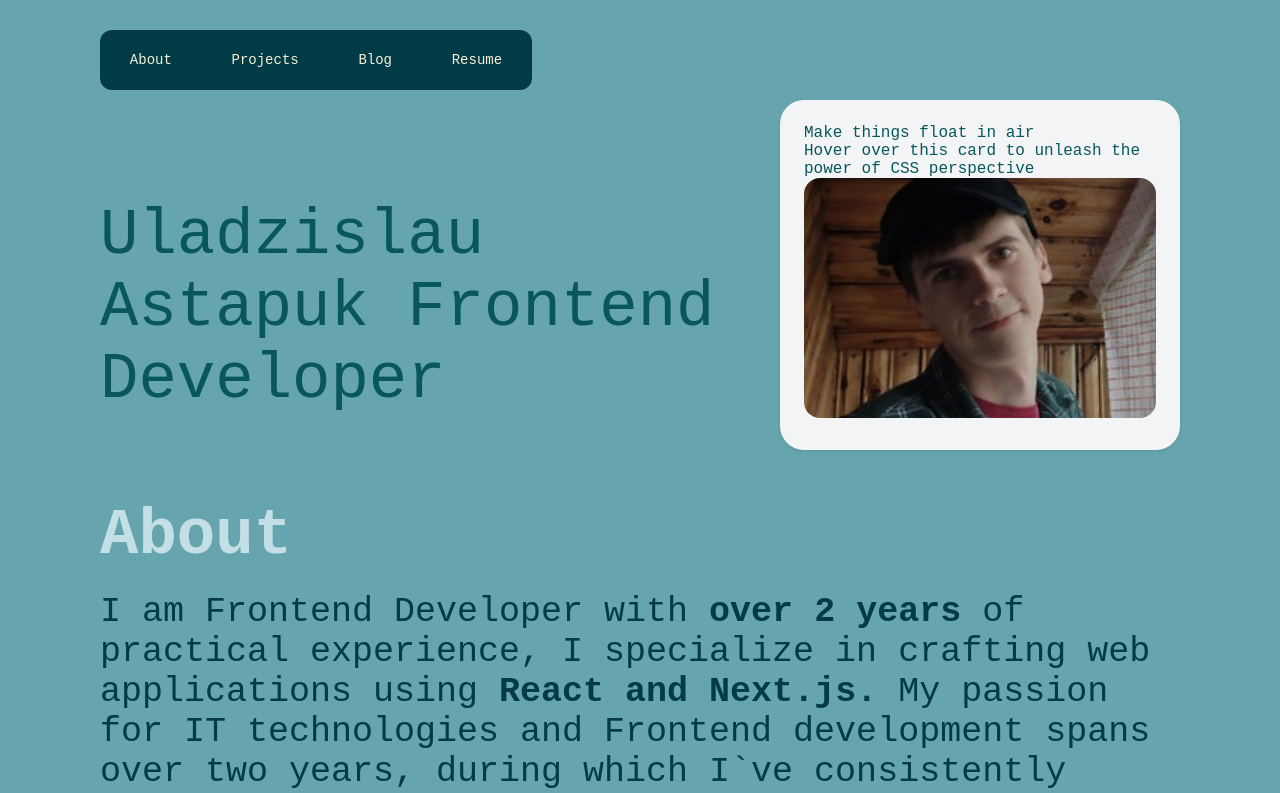
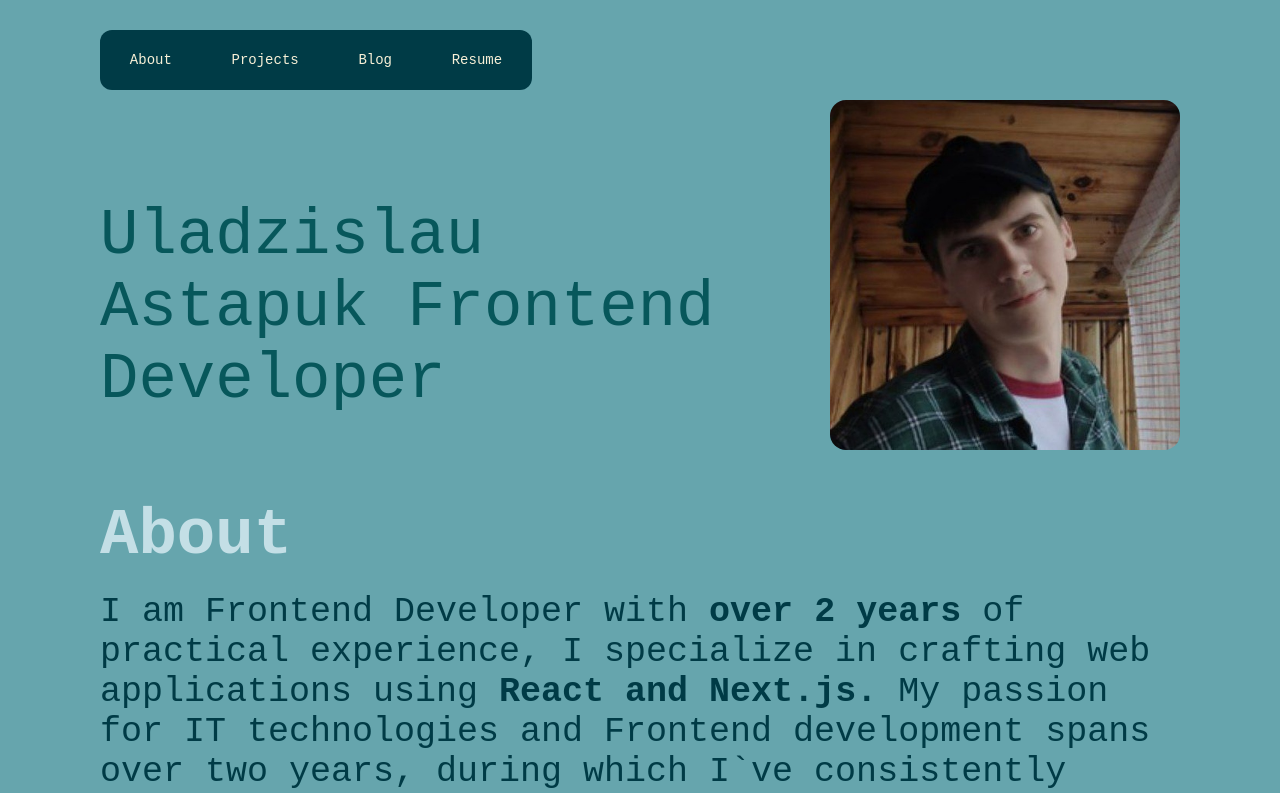
Before and after one commit to Sp0ngbik/partfolio, a Next.js app: page / in a window 1280 px wide. Shown: the top 793 px of the page. Built offline with nearby package versions, Linux system fonts and the light colour scheme.

Commit message:
3d refactor

```diff
--- a/src/app/page.module.scss
+++ b/src/app/page.module.scss
@@ -13,10 +13,6 @@
     height: 150px;
     font-size: 64px;
   }
-
-  & img {
-    border-radius: 5px;
-  }
 }
 
 .about {
@@ -25,7 +21,7 @@
   display: flex;
   flex-direction: column;
 
-  padding: 20px 0;
+  padding: 20px 0 40px;
 
   font-size: var(--font-size-m-large);
   color: var(--color-dark-900);
--- a/src/app/page.tsx
+++ b/src/app/page.tsx
@@ -1,18 +1,15 @@
 'use client'
-import Image from 'next/image'
-import myPhoto from '@/../public/myPhoto.jpg'
 import s from './page.module.scss'
 import React, { RefObject, useEffect, useRef } from 'react'
 import { gsap, TextPlugin } from 'gsap/all'
 import TechSkills from '@/components/TechSkills/TechSkills'
-import { ThreeDCardDemo } from '@/components/Card/SuperCard'
+import { ProfileCard } from '@/components/ProfileCard/ProfileCard'
 
 export default function Home() {
-  gsap.registerPlugin(TextPlugin)
   const textProduce: RefObject<HTMLDivElement> = useRef(null)
-  const avatarRef: RefObject<HTMLImageElement> = useRef(null)
-
+  const containerRef: RefObject<HTMLDivElement> = useRef(null)
   useEffect(() => {
+    gsap.registerPlugin(TextPlugin)
     gsap.to(textProduce.current, {
       duration: 3,
       text: {
@@ -20,36 +17,14 @@ export default function Home() {
       },
       ease: 'none',
     })
-    gsap.fromTo(
-      avatarRef.current,
-      {
-        opacity: 0,
-        scale: 1.4,
-      },
-      {
-        opacity: 1,
-        scale: 1,
-        duration: 1.3,
-        ease: 'power3.inOut',
-      }
-    )
   })
-
 
   return (
     <main>
-      <div className={s.infoBlock}>
+      <div className={s.infoBlock} ref={containerRef}>
         <div ref={textProduce}></div>
         <div>
-          {/*<Image*/}
-          {/*  priority={true}*/}
-          {/*  ref={avatarRef}*/}
-          {/*  src={myPhoto}*/}
-          {/*  alt={'photo not found'}*/}
-          {/*  height={350}*/}
-          {/*  width={350}*/}
-          {/*/>*/}
-          <ThreeDCardDemo />
+          <ProfileCard />
         </div>
       </div>
       <div className={s.about}>
--- a/src/components/Card/SuperCard.tsx
+++ /dev/null
@@ -1,96 +0,0 @@
-import React from 'react'
-import Image from 'next/image'
-import {CardBody, CardContainer, CardItem} from '@/components/Card/Card'
-import myPhoto from '@/../public/myPhoto.jpg'
-
-export function ThreeDCardDemo() {
-  return (
-    <CardContainer>
-      <CardBody
-        style={{
-          backgroundColor: '#F3F4F6',
-          position: 'relative',
-          boxShadow: '0 1px 2px rgba(0, 0, 0, 0.05), 0 2px 4px rgba(0, 0, 0, 0.05)',
-          borderWidth: '1px',
-          borderColor: 'rgba(0, 0, 0, 0.1)',
-          borderRadius: '1.5rem',
-          padding: '1.5rem',
-          width: '400px',
-          // maxWidth: '30rem',
-          height: '350px',
-        }}
-      >
-        <CardItem
-          translateZ="50"
-          style={{
-            fontSize: '1.25rem',
-            fontWeight: 'bold',
-            color: '#4B5563',
-          }}
-        >
-          Make things float in air
-        </CardItem>
-        <CardItem
-          as="p"
-          translateZ="60"
-          style={{
-            color: '#6B7280',
-            fontSize: '0.875rem',
-            maxWidth: '20rem',
-            marginTop: '0.75rem',
-          }}
-        >
-          Hover over this card to unleash the power of CSS perspective
-        </CardItem>
-        <CardItem>
-          <Image
-            src={myPhoto}
-            style={{
-              height: '15rem',
-              width: '100%',
-              objectFit: 'cover',
-              borderRadius: '1rem',
-            }}
-            alt="thumbnail"
-          />
-        </CardItem>
-        <div
-          style={{
-            display: 'flex',
-            justifyContent: 'space-between',
-            alignItems: 'center',
-            marginTop: '3.125rem',
-          }}
-        >
-          {/*<CardItem*/}
-          {/*  // translateZ={20}*/}
-          {/*  as="a"*/}
-          {/*  style={{*/}
-          {/*    padding: '0.5rem 1rem',*/}
-          {/*    borderRadius: '1rem',*/}
-          {/*    fontSize: '0.75rem',*/}
-          {/*    fontWeight: 'normal',*/}
-          {/*    color: '#1E40AF',*/}
-          {/*  }}*/}
-          {/*>*/}
-          {/*  Try now →*/}
-          {/*</CardItem>*/}
-          {/*<CardItem*/}
-          {/*  // translateZ={20}*/}
-          {/*  as="button"*/}
-          {/*  style={{*/}
-          {/*    padding: '0.5rem 1rem',*/}
-          {/*    borderRadius: '1rem',*/}
-          {/*    backgroundColor: '#000',*/}
-          {/*    color: '#fff',*/}
-          {/*    fontSize: '0.75rem',*/}
-          {/*    fontWeight: 'bold',*/}
-          {/*  }}*/}
-          {/*>*/}
-          {/*  Sign up*/}
-          {/*</CardItem>*/}
-        </div>
-      </CardBody>
-    </CardContainer>
-  )
-}
--- /dev/null
+++ b/src/components/ProfileCard/CardConstructor/Card.module.scss
@@ -0,0 +1,3 @@
+.mouseProvider {
+  perspective: 1000px;
+}
--- a/src/components/Card/Card.tsx
+++ b/src/components/ProfileCard/CardConstructor/Card.tsx
@@ -1,15 +1,15 @@
 import React, { createContext, useRef, useState } from 'react'
+import style from './Card.module.scss'
 
 const MouseEnterContext = createContext<
   [boolean, React.Dispatch<React.SetStateAction<boolean>>] | undefined
 >(undefined)
 export const CardContainer = ({
   children,
-  style,
-  containerClassName,
+  className,
 }: {
   children?: React.ReactNode
-  style?: React.CSSProperties
+  className?: string
   containerClassName?: string
 }) => {
   const containerRef = useRef<HTMLDivElement>(null)
@@ -20,7 +20,6 @@ export const CardContainer = ({
     const { left, top, width, height } = containerRef.current.getBoundingClientRect()
     const x = (e.clientX - left - width / 2) / 25
     const y = (e.clientY - top - height / 2) / 25
-    // containerRef.current.style.transition = 'none'
     containerRef.current.style.transition = 'transform 0.8ms ease'
     containerRef.current.style.transform = `rotateY(${x}deg) rotateX(${y}deg)`
   }
@@ -39,29 +38,13 @@ export const CardContainer = ({
 
   return (
     <MouseEnterContext.Provider value={[isMouseEntered, setIsMouseEntered]}>
-      <div
-        className={containerClassName}
-        style={{
-          width: '400px',
-          // height: '400px',
-          perspective: '1000px',
-          // transition: '0.2ms ease-in',
-        }}
-      >
+      <div className={style.mouseProvider}>
         <div
           ref={containerRef}
           onMouseEnter={handleMouseEnter}
           onMouseMove={handleMouseMove}
           onMouseLeave={handleMouseLeave}
-          style={{
-            // display: 'flex',
-            // alignItems: 'center',
-            // justifyContent: 'center',
-            // position: 'relative',
-            // transition: 'all 200ms ease',
-            // transformStyle: 'preserve-3d',
-            ...style,
-          }}
+          className={className}
         >
           {children}
         </div>
@@ -73,32 +56,17 @@ export const CardContainer = ({
 export const CardBody = ({
   children,
   className,
-  style,
 }: {
   children: React.ReactNode
   className?: string
-  style: React.CSSProperties
 }) => {
-  return (
-    <div
-      className={className}
-      style={{
-        // height: '24rem',
-        // width: '24rem',
-        // transformStyle: 'preserve-3d',
-        ...style,
-      }}
-    >
-      {children}
-    </div>
-  )
+  return <div className={className}>{children}</div>
 }
 
 export const CardItem = ({
   as: Tag = 'div',
   children,
   className,
-  style,
   translateX = 0,
   translateY = 0,
   translateZ = 0,
@@ -109,7 +77,6 @@ export const CardItem = ({
 }: {
   as?: React.ElementType
   children: React.ReactNode
-  style?: React.CSSProperties
   className?: string
   translateX?: number | string
   translateY?: number | string
@@ -118,31 +85,9 @@ export const CardItem = ({
   rotateY?: number | string
   rotateZ?: number | string
 }) => {
-  const ref = useRef<HTMLDivElement>(null)
-  // const [isMouseEntered] = useMouseEnter()
-
-  // const handleAnimations = () => {
-  //   if (!ref.current) return
-  //   if (isMouseEntered) {
-  //     ref.current.style.transform = `translateX(${translateX}px) translateY(${translateY}px) translateZ(${translateZ}px) rotateX(${rotateX}deg) rotateY(${rotateY}deg) rotateZ(${rotateZ}deg)`
-  //   } else {
-  //     ref.current.style.transform = `translateX(0px) translateY(0px) translateZ(0px) rotateX(0deg) rotateY(0deg) rotateZ(0deg)`
-  //   }
-  // }
-  // useEffect(() => {
-  //   handleAnimations()
-  // }, [isMouseEntered])
-
   return (
-    <Tag ref={ref} {...rest}>
+    <Tag className={className} {...rest}>
       {children}
     </Tag>
   )
 }
-// export const useMouseEnter = () => {
-//     const context = useContext(MouseEnterContext)
-//     if (context === undefined) {
-//         throw new Error('useMouseEnter must be used within a MouseEnterProvider')
-//     }
-//     return context
-// }
--- /dev/null
+++ b/src/components/ProfileCard/ProfileCard.module.scss
@@ -0,0 +1,12 @@
+.cardBody {
+  position: relative;
+  width: 350px;
+  height: 350px;
+}
+
+.profileImage {
+  width: 100%;
+  height: 100%;
+  object-fit: cover;
+  border-radius: 1rem;
+}
--- /dev/null
+++ b/src/components/ProfileCard/ProfileCard.tsx
@@ -0,0 +1,40 @@
+import React, { RefObject, useEffect, useRef } from 'react'
+import Image from 'next/image'
+import { CardBody, CardContainer, CardItem } from '@/components/ProfileCard/CardConstructor/Card'
+import myPhoto from '@/../public/myPhoto.jpg'
+import { gsap } from 'gsap/all'
+import style from './ProfileCard.module.scss'
+export function ProfileCard() {
+  const avatarRef: RefObject<HTMLImageElement> = useRef(null)
+  useEffect(() => {
+    gsap.fromTo(
+      avatarRef.current,
+      {
+        opacity: 0,
+        scale: 1.4,
+      },
+      {
+        opacity: 1,
+        scale: 1,
+        duration: 1.3,
+        ease: 'power3.inOut',
+      }
+    )
+  })
+  return (
+    <CardContainer>
+      <CardBody
+          className={style.cardBody}
+      >
+        <CardItem>
+          <Image
+            ref={avatarRef}
+            src={myPhoto}
+            className={style.profileImage}
+            alt="thumbnail"
+          />
+        </CardItem>
+      </CardBody>
+    </CardContainer>
+  )
+}
--- a/src/components/TechSkills/TechSkills.tsx
+++ b/src/components/TechSkills/TechSkills.tsx
@@ -4,7 +4,6 @@ import { ScrollTrigger } from 'gsap/ScrollTrigger'
 
 import s from './techSkills.module.scss'
 import { techArr, toolsArr, uiArr } from '@/common/const/const'
-import { ThreeDCardDemo } from '@/components/Card/SuperCard'
 
 interface AnimationOptions {
   from: { [key: string]: number | string }
--- a/src/components/TechSkills/techSkills.module.scss
+++ b/src/components/TechSkills/techSkills.module.scss
@@ -5,7 +5,7 @@
 
 
   & h2 {
-    margin: 20px 0;
+    margin: 30px 0 20px;
     font-size: var(--font-size-large);
     color: var(--color-light-300);
   }
```
Also changed, not shown: src/components/Card/Card.module.scss (deleted, +0 -14 lines).
